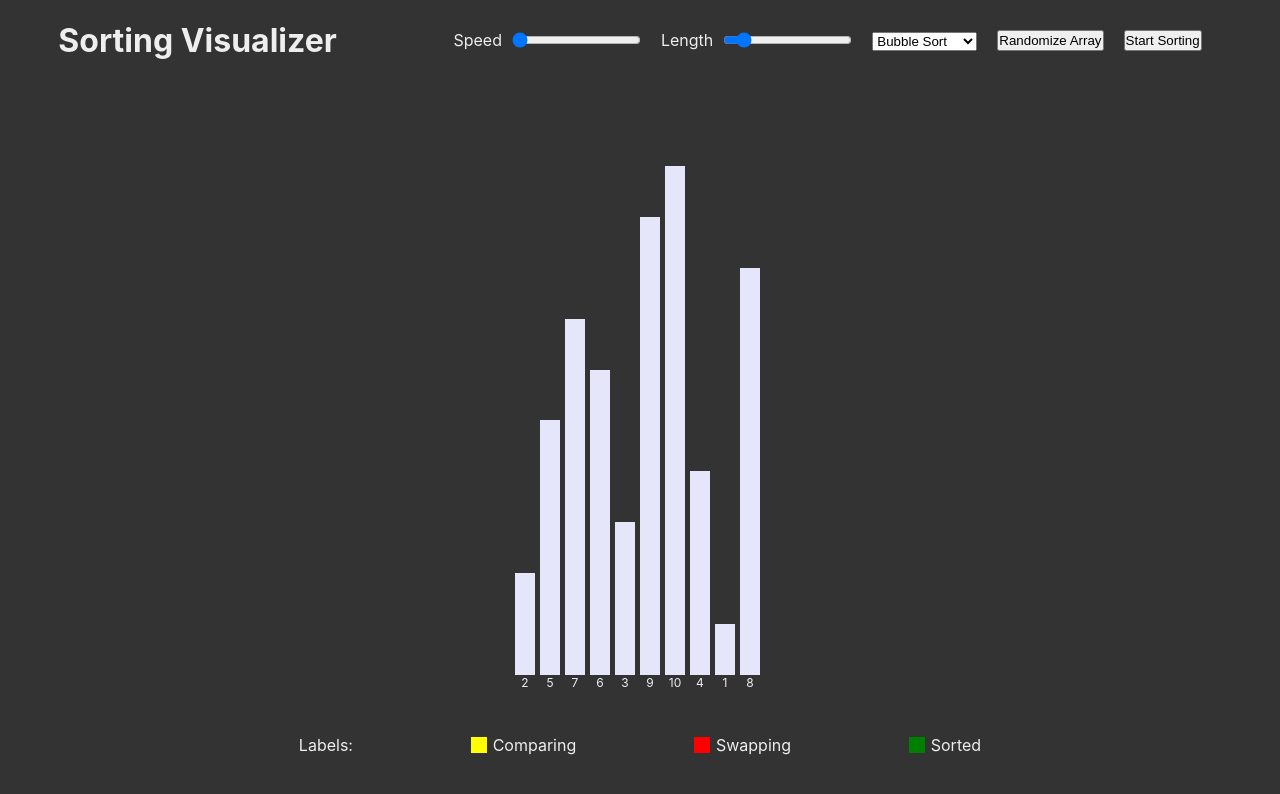
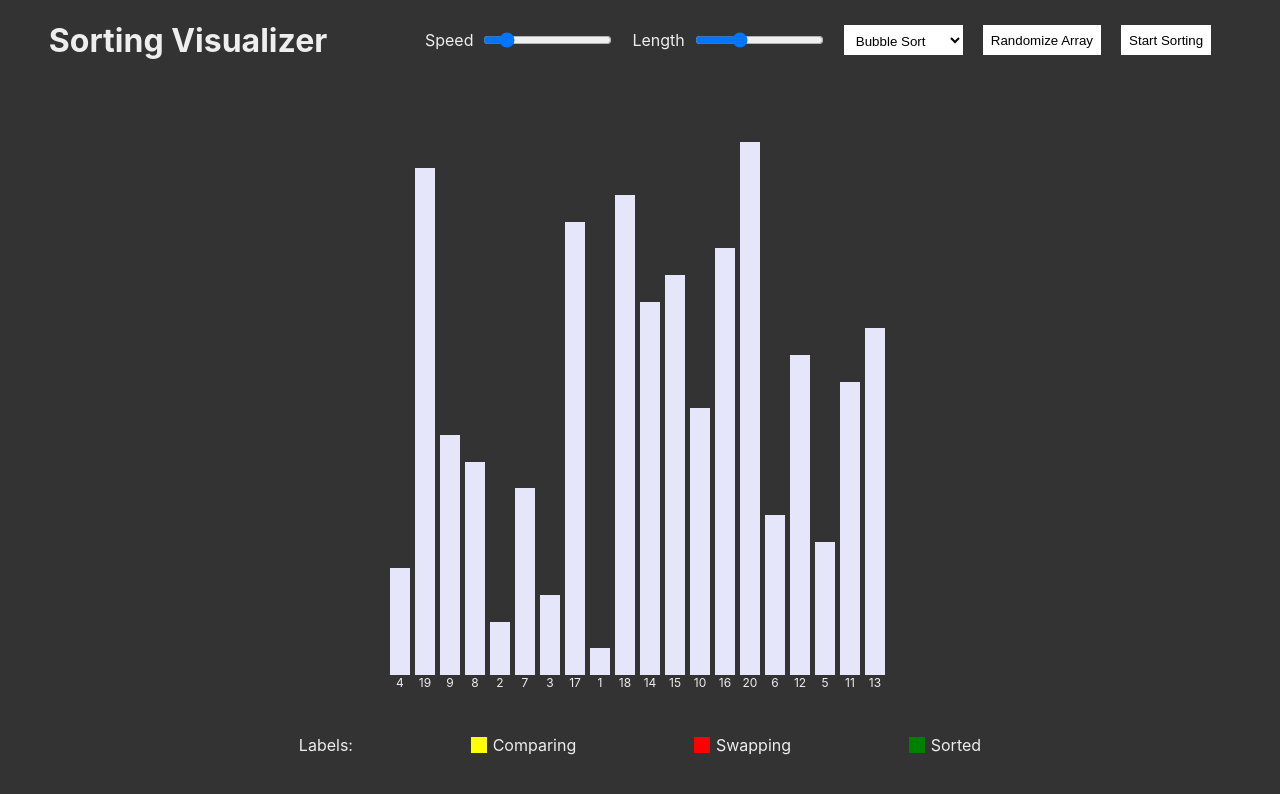
Before and after one commit to PranayBajracharya/Sorting-Visualizer, a React (Create React App) app: page / in a window 1280 px wide. Shown: the top 794 px of the page. Built offline with nearby package versions, Linux system fonts and the light colour scheme.

Commit message:
fix: style fixes

```diff
--- a/src/App.tsx
+++ b/src/App.tsx
@@ -31,8 +31,8 @@ function App() {
     const [comparing, setComparing] = useState<Array<number | null>>([]);
     const [swapping, setSwapping] = useState<Array<number | null>>([]);
     const [sortedIndex, setSortedIndex] = useState<number[]>([]);
-    const [speed, setSpeed] = useState<number>(1);
-    const [length, setLength] = useState<number>(10);
+    const [speed, setSpeed] = useState<number>(15);
+    const [length, setLength] = useState<number>(20);
     const [isSorting, setIsSorting] = useState<boolean>(false);
     const [sortingArray, setSortingArray] = useState<number[]>(
         randomizedArray(length)
--- a/src/components/Bar/Bar.module.css
+++ b/src/components/Bar/Bar.module.css
@@ -10,4 +10,7 @@
 .bar {
     min-width: 20px;
     position: relative;
+    transition-property: height;
+    transition-duration: 100ms;
+    transition-timing-function: ease-out;
 }
--- a/src/components/Header/Header.module.css
+++ b/src/components/Header/Header.module.css
@@ -22,3 +22,16 @@
 .slider label {
     margin-right: 10px;
 }
+
+button,
+select {
+    height: 30px;
+    padding: 8px;
+    background-color: white;
+    border: none;
+}
+
+button:hover,
+select:hover {
+    background-color: #eee;
+}
```
